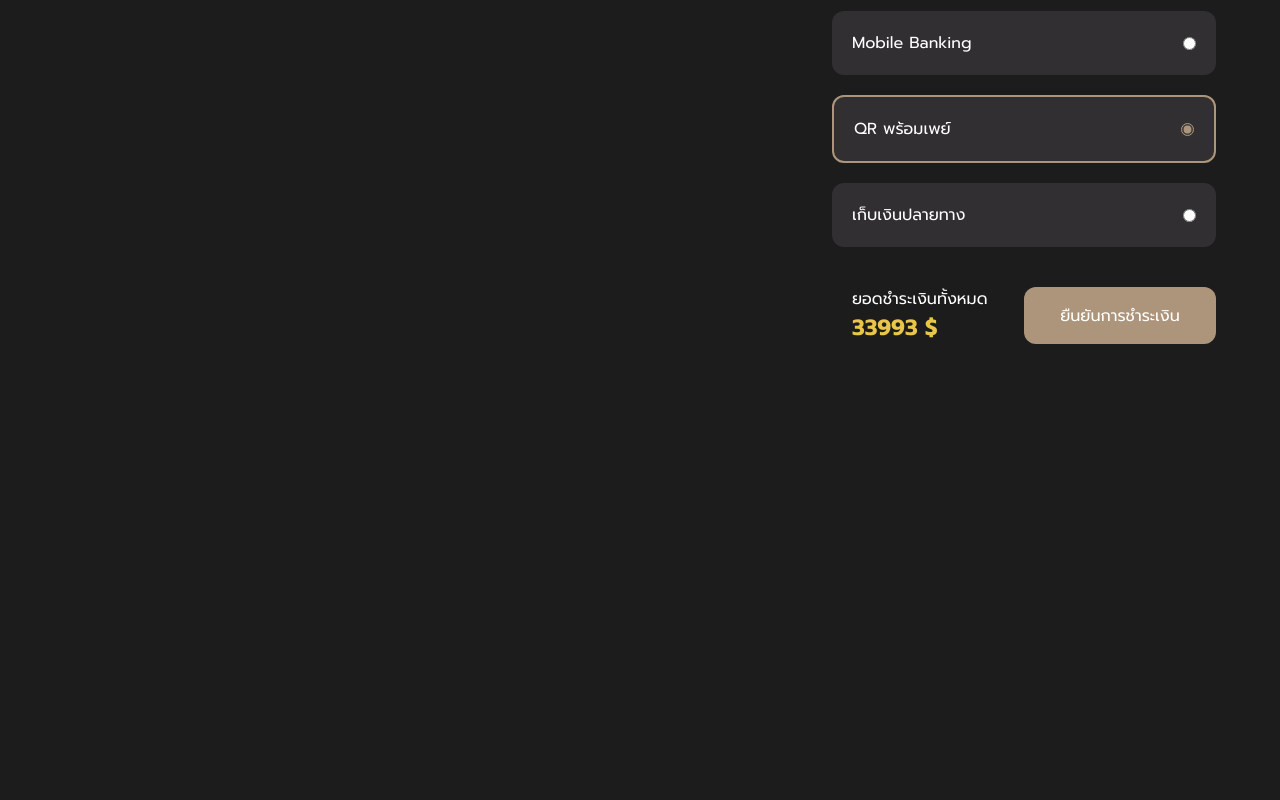
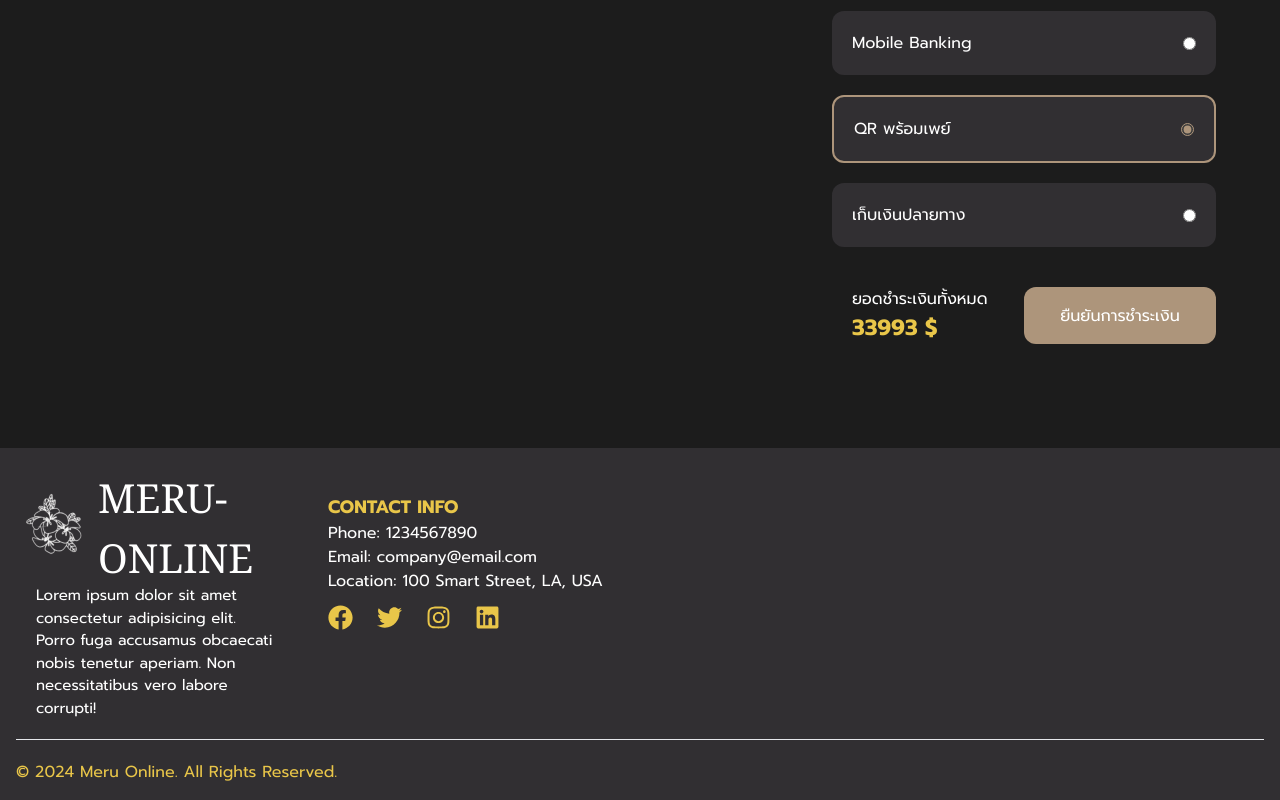
Before and after one commit to Norawit2907/Meru-Online-Frontend, a React app: page /booking in a window 1280 px wide. Shown: the part 1464-2264 px from the top of the page. Before the commit the page ends 1848 px from the top, so only its background shows below. Built offline with nearby package versions, Linux system fonts and the light colour scheme.

Commit message:
footer component

```diff
--- a/package.json
+++ b/package.json
@@ -48,6 +48,7 @@
     "react-calendar": "^5.0.0",
     "react-dev-utils": "^12.0.1",
     "react-dom": "^18.3.1",
+    "react-icons": "^5.3.0",
     "react-refresh": "^0.11.0",
     "react-slick": "^0.30.2",
     "resolve": "^1.20.0",
--- a/src/App.jsx
+++ b/src/App.jsx
@@ -10,6 +10,7 @@ import Watpage1 from './pages/Watpage1.jsx'
 import Watpage2 from './pages/Watpage2.jsx'
 import EditWat from "./pages/EditWat.jsx";
 import Booking from "./pages/Booking.jsx";
+import Footer from "./components/Footer.jsx";
 
 const App = () => {
   return (
@@ -28,6 +29,7 @@ const App = () => {
             <Route path="/booking" element={<Booking/>} />
           </Routes>
         </main>
+        <Footer/>
       </div>
     </Router>
 
--- /dev/null
+++ b/src/components/Footer.jsx
@@ -0,0 +1,47 @@
+import React from "react";
+import { FaFacebook, FaTwitter, FaInstagram, FaLinkedin } from "react-icons/fa";
+
+const Footer = () => {
+	return (
+		<footer className="footer bg-[#312F32] text-[#E9C649] p-4 ">
+            {/* grid */}
+			<div className="grid grid-cols-4">
+                {/* left-section */}
+				<div className="left-section col-span-1">
+					<div className="logo flex items-center">
+						<img src="../logo.png" alt="Logo" />
+						<div className="relative -bottom-1 ml-3">
+							<p className="text-white font-serif text-[40px]">MERU-ONLINE</p>
+						</div>
+					</div>
+                    <p className="text-white text-[15px] mr-[50px] ml-[20px]">Lorem ipsum dolor sit amet consectetur adipisicing elit. Porro fuga accusamus obcaecati nobis tenetur aperiam. Non necessitatibus vero labore corrupti!</p>
+				</div>
+
+                {/* right-section */}
+				<div className="right-section col-span-3 py-[10px] mt-5">
+
+					<h5 className="text-[18px] font-bold">CONTACT INFO</h5>
+					<div>
+						<p className="text-white">Phone: 1234567890</p>
+						<p className="text-white">Email: company@email.com</p>
+						<p className="text-white">Location: 100 Smart Street, LA, USA</p>
+					</div>
+
+					<div className="flex text-[25px] pt-3 gap-6">
+						<FaFacebook/>
+						<FaTwitter />
+						<FaInstagram />
+						<FaLinkedin />
+					</div>
+                </div>
+			</div>
+
+			<hr className="my-5" />
+			<div className="text-start mt-3 ">
+				<p className="">&copy; 2024 Meru Online. All Rights Reserved.</p>
+			</div>
+		</footer>
+	);
+};
+
+export default Footer;
```
Also changed, not shown: 1 other file (tests, documents, lock files or other folders).
